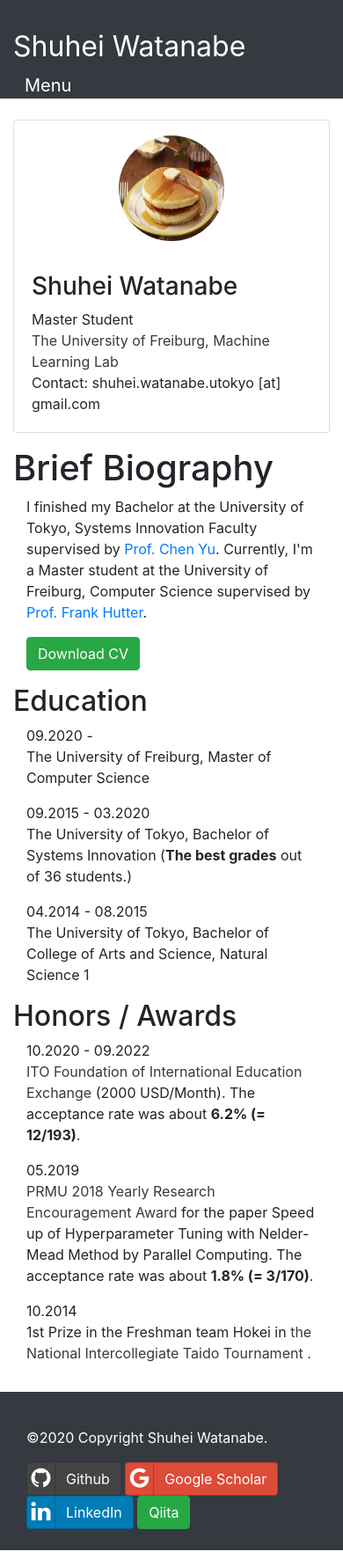
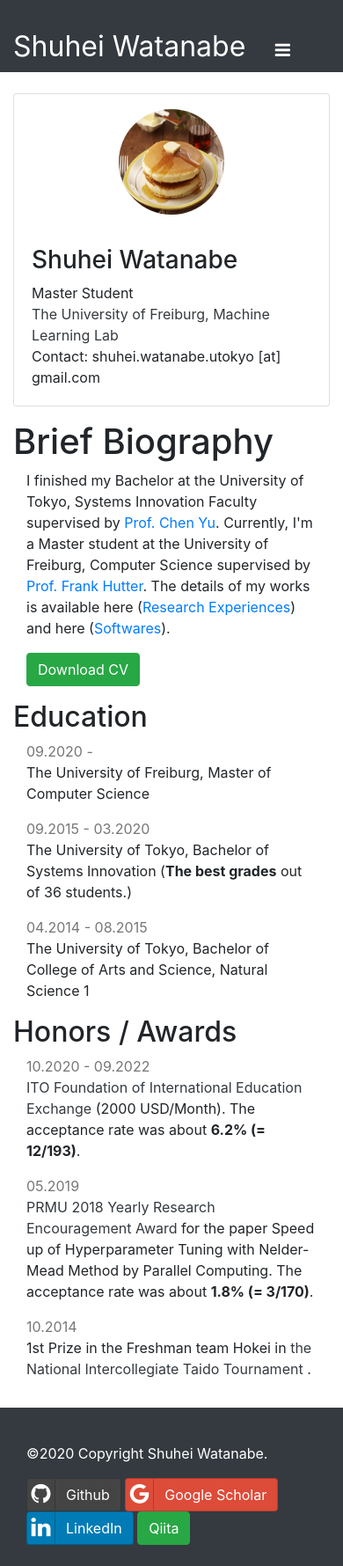
Before and after one commit to nabenabe0928/nabenabe0928.github.io, a PHP site: page / in a window 390 px wide. Shown: the whole page at 88% size. Run offline with PHP 8.4, Linux system fonts and the light colour scheme.

Commit message:
install the hamburger

```diff
--- a/css/my-style.css
+++ b/css/my-style.css
@@ -25,6 +25,10 @@
 
 .paper-description, .back-to-research, .any-description {
     margin-bottom: 0.5em;
+    color: #777777;
+}
+
+.edu-date {
     color: #777777;
 }
 
--- a/index.html
+++ b/index.html
@@ -38,7 +38,7 @@
         </a>
         <button class="navbar-toggler collapsed" type="button" data-toggle="collapse" data-target="#menu"
           aria-controls="navmenu1" aria-expanded="false" aria-label="Toggle navigation">
-          <span class="text-white">Menu</span>
+          <span class="text-white"><i class="fa fa-bars fa-1x"></i></span>
         </button>
         <div class="collapse navbar-collapse" id="menu">
           <div class="navbar-nav">
@@ -51,10 +51,12 @@
     </nav>
   </header>
 
+  <!-- Main container -->
   <div class="container mb-auto">
+
+    <!-- The upper most contents for my name and contacts -->
     <p class="mb15"></p>
     <div class="card container">
-
       <div class="row">
         <div class="col-xs-2 col-md-3 col-lg-2" style="text-align:center;">
           <p class="mb2"></p>
@@ -80,6 +82,9 @@
         Currently, I'm a Master student at the University of Freiburg, Computer Science supervised by
         <a href="http://scholar.google.com/citations?user=YUrxwrkAAAAJ&hl=en" target="_blank">Prof. Frank
           Hutter</a>.
+          The details of my works is available here
+          (<a href="research.html">Research Experiences</a>) and here
+            (<a href="software.html">Softwares</a>).
       </p>
       <p><a href="https://drive.google.com/open?id=155qq3XEwxx_6pt2Nd295wqDZfZjVq4wh" target="_blank"
           class="btn btn-success">Download CV</a></p>
@@ -91,7 +96,7 @@
       <!-- Master -->
       <p class="mb05">
         <div class="row">
-          <div class="col-xs-3 col-md-3 col-lg-3">09.2020 -</div>
+          <div class="col-xs-3 col-md-3 col-lg-3 edu-date">09.2020 -</div>
           <div class="col-xs-8 col-md-8 col-lg-8">The University of Freiburg, Master of Computer Science</div>
         </div>
       </p>
@@ -99,7 +104,7 @@
       <!-- Engineering -->
       <p class="mb05">
         <div class="row">
-          <div class="col-xs-3 col-md-3 col-lg-3">09.2015 - 03.2020</div>
+          <div class="col-xs-3 col-md-3 col-lg-3 edu-date">09.2015 - 03.2020</div>
           <div class="col-xs-8 col-md-8 col-lg-8">The University of Tokyo, Bachelor of Systems Innovation (<b>The best
               grades</b> out of 36 students.)</div>
         </div>
@@ -108,7 +113,7 @@
       <!-- Arts and Science -->
       <p class="mb05">
         <div class="row">
-          <div class="col-xs-3 col-md-3 col-lg-3">04.2014 - 08.2015</div>
+          <div class="col-xs-3 col-md-3 col-lg-3 edu-date">04.2014 - 08.2015</div>
           <div class="col-xs-8 col-md-8 col-lg-8">The University of Tokyo, Bachelor of College of Arts and Science,
             Natural Science 1</div>
         </div>
@@ -123,7 +128,7 @@
       <!-- Ito -->
       <p class="mb05">
         <div class="row">
-          <div class="col-xs-3 col-md-3 col-lg-3">10.2020 - 09.2022</div>
+          <div class="col-xs-3 col-md-3 col-lg-3 edu-date">10.2020 - 09.2022</div>
           <div class="col-xs-8 col-md-8 col-lg-8">
             <a href="http://www.itofound.or.jp/scholarship-jp/about-the-program" target="_blank" class="text-dark">ITO
               Foundation of International Education Exchange</a> (2000 USD/Month).
@@ -135,7 +140,7 @@
       <!-- PRMU -->
       <p class="mb05">
         <div class="row">
-          <div class="col-xs-3 col-md-3 col-lg-3">05.2019</div>
+          <div class="col-xs-3 col-md-3 col-lg-3 edu-date">05.2019</div>
           <div class="col-xs-8 col-md-8 col-lg-8">
             <a href="https://www.ieice.org/iss/prmu/jpn/award_list.html" target="_blank" class="text-dark">
               PRMU 2018 Yearly Research Encouragement Award
@@ -149,7 +154,7 @@
       <!-- Taido -->
       <p class="mb05">
         <div class="row">
-          <div class="col-xs-3 col-md-3 col-lg-3">10.2014</div>
+          <div class="col-xs-3 col-md-3 col-lg-3 edu-date">10.2014</div>
           <div class="col-xs-8 col-md-8 col-lg-8">1st Prize in the Freshman team Hokei in
             <a href="http://taido.gr.jp/recode/student/recode_student48.html" target="_blank" class="text-dark">
               the National Intercollegiate Taido Tournament
@@ -158,9 +163,7 @@
         </div>
       </p>
     </div>
-
     <p class="mb2"></p>
-
   </div>
 
   <footer>
@@ -187,11 +190,8 @@
           </div>
         </div>
         <br>
-
       </div>
     </nav>
   </footer>
-
 </body>
-
 </html>
--- a/publications_htmls/acpr2019speeding.html
+++ b/publications_htmls/acpr2019speeding.html
@@ -39,7 +39,7 @@
         </a>
         <button class="navbar-toggler collapsed" type="button" data-toggle="collapse" data-target="#menu"
           aria-controls="menu" aria-expanded="false" aria-label="Toggle navigation">
-          <span class="text-white">Menu</span>
+          <span class="text-white"><i class="fa fa-bars fa-1x"></i></span>
         </button>
         <div class="collapse navbar-collapse" id="menu">
           <div class="navbar-nav">
--- a/software.html
+++ b/software.html
@@ -38,7 +38,7 @@
                 </a>
                 <button class="navbar-toggler collapsed" type="button" data-toggle="collapse" data-target="#menu"
                     aria-controls="navmenu1" aria-expanded="false" aria-label="Toggle navigation">
-                    <span class="text-white">Menu</span>
+                    <span class="text-white"><i class="fa fa-bars fa-1x"></i></span>
                 </button>
                 <div class="collapse navbar-collapse" id="menu">
                     <div class="navbar-nav">
@@ -56,8 +56,8 @@
     <div class="container mb-auto">
         <p class="mb1"></p>
         <h1>Software</h1>
-        <p>I'm a Master student at the University of Freiburg.</p>
-
+        <p>Not available yet. (Go to
+        <a href="index.html">Home</a>)</p>
     </div>
 
     <footer>
```
Also changed, not shown: research.html (+9 -28 lines).
